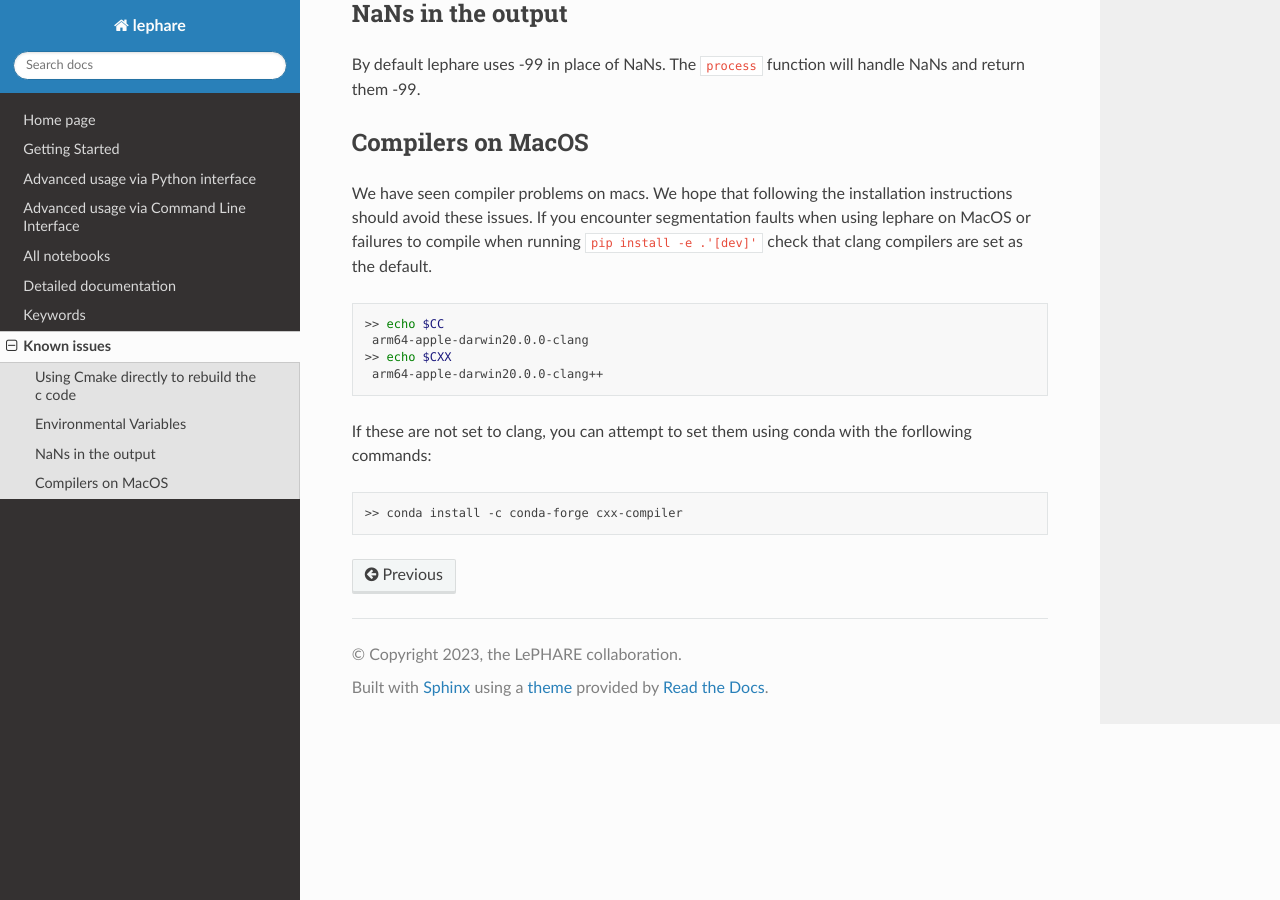
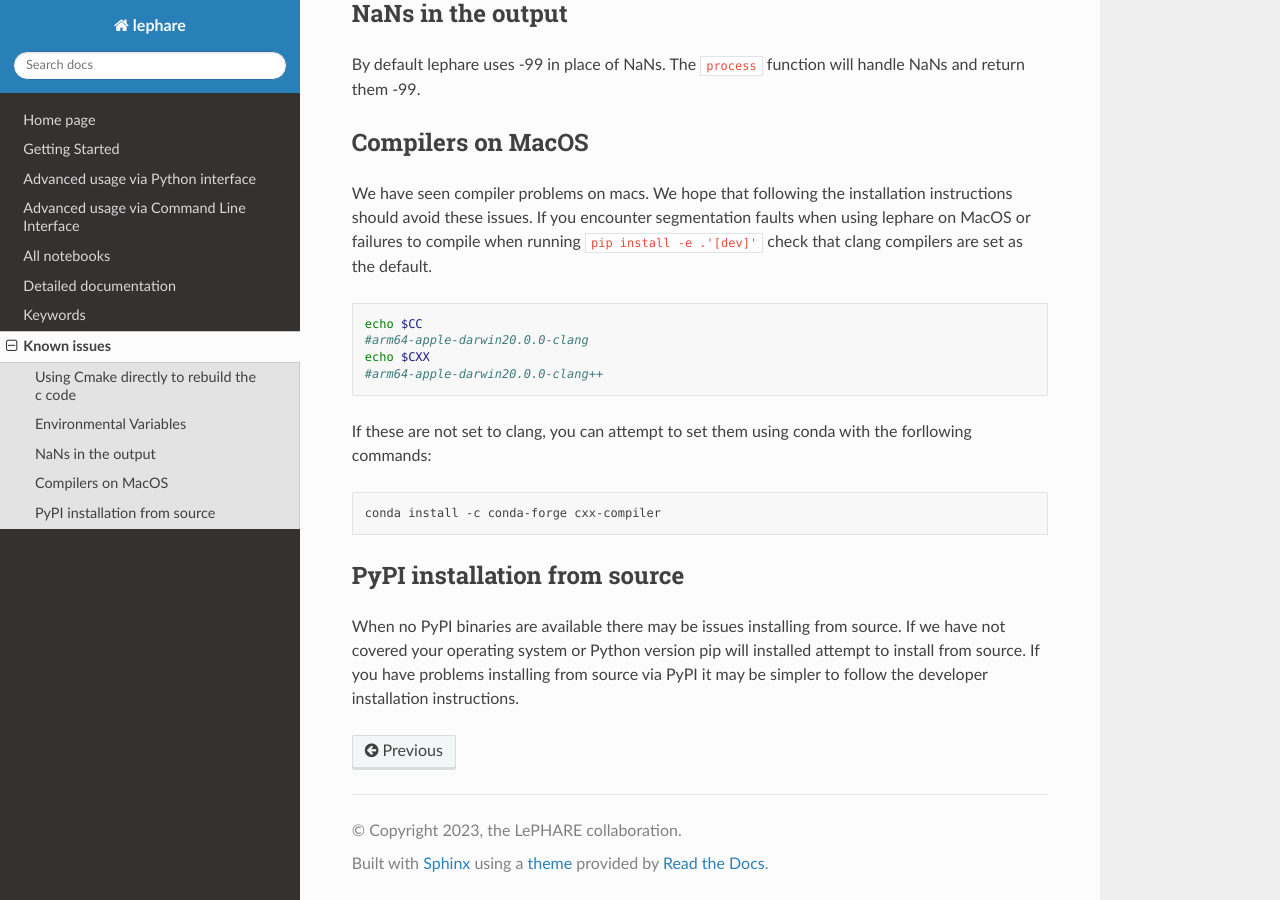
Before and after one commit to lephare-photoz/lephare, a Sphinx documentation site: the page built from docs/known_issues.rst, in a window 1280 px wide and 900 px high, scrolled down 789 px. Built offline with Sphinx 7.4.7 and the Read the Docs theme 3.1.0, drawn with Linux system fonts in a browser that asks for light colours; pages that are not in the unit, such as notebooks, are missing from menus.

Commit message:
Add known issue surrounding pypi installation from source
Since including the pybind11 code using the MANIFEST.in file I could install on my mac from source using pip.
I am concerned that this wouldn't work if I did not already have compilers and libraries present so I recommned
people follow the developer install instructions which install the required libraries if there is no binary available

```diff
--- a/docs/known_issues.rst
+++ b/docs/known_issues.rst
@@ -47,14 +47,21 @@ check that clang compilers are set as the default.
 
 .. code-block:: bash
 
-   >> echo $CC
-    arm64-apple-darwin20.0.0-clang
-   >> echo $CXX
-    arm64-apple-darwin20.0.0-clang++
+    echo $CC
+    #arm64-apple-darwin20.0.0-clang
+    echo $CXX
+    #arm64-apple-darwin20.0.0-clang++
 
 If these are not set to clang, you can attempt to set them using conda with the
 forllowing commands:
 
 .. code-block:: bash
 
-   >> conda install -c conda-forge cxx-compiler
+    conda install -c conda-forge cxx-compiler
+
+PyPI installation from source
+=============================
+When no PyPI binaries are available there may be issues installing from source.
+If we have not covered your operating system or Python version pip will installed
+attempt to install from source. If you have problems installing from source via
+PyPI it may be simpler to follow the developer installation instructions.
```
